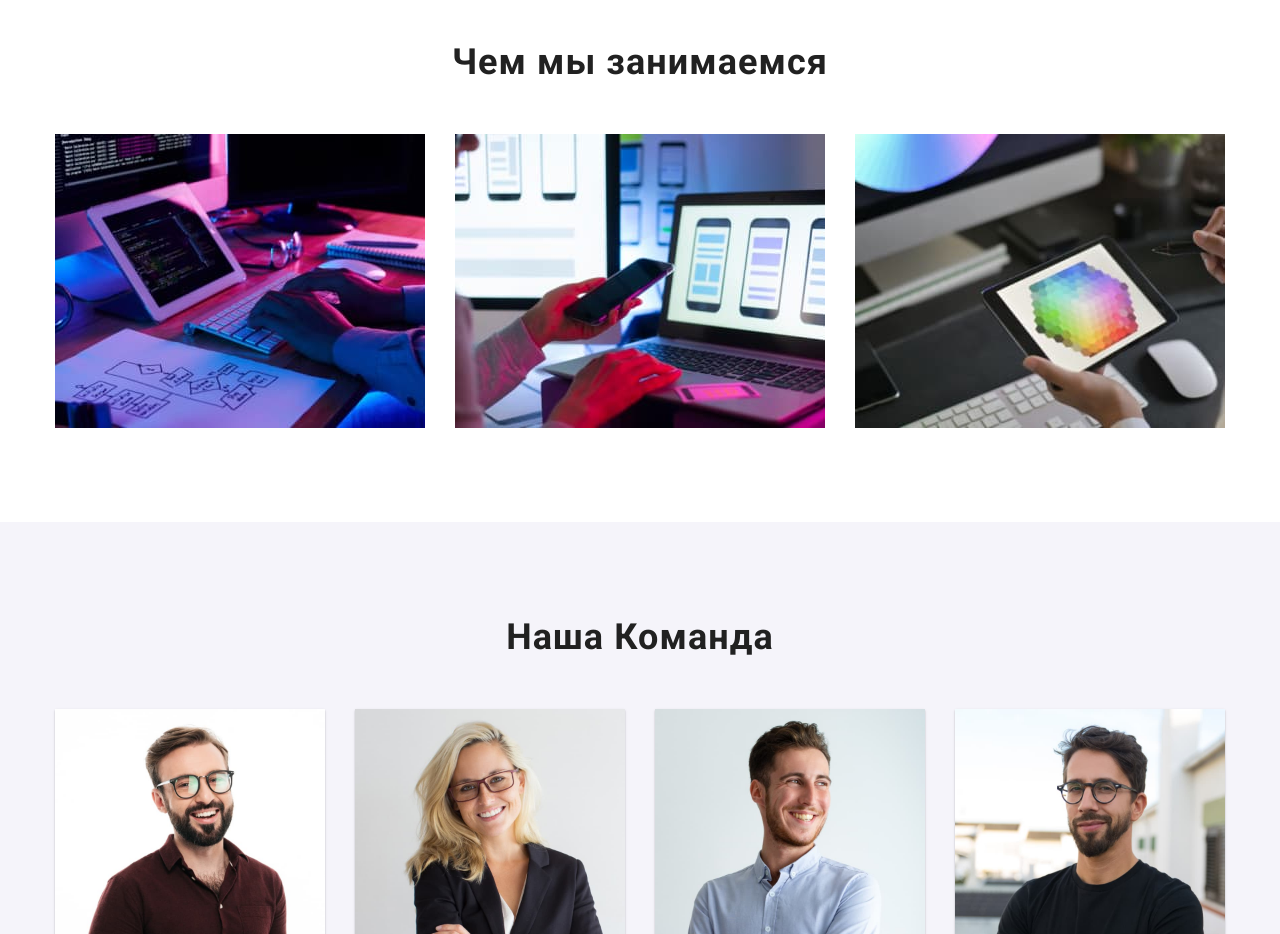
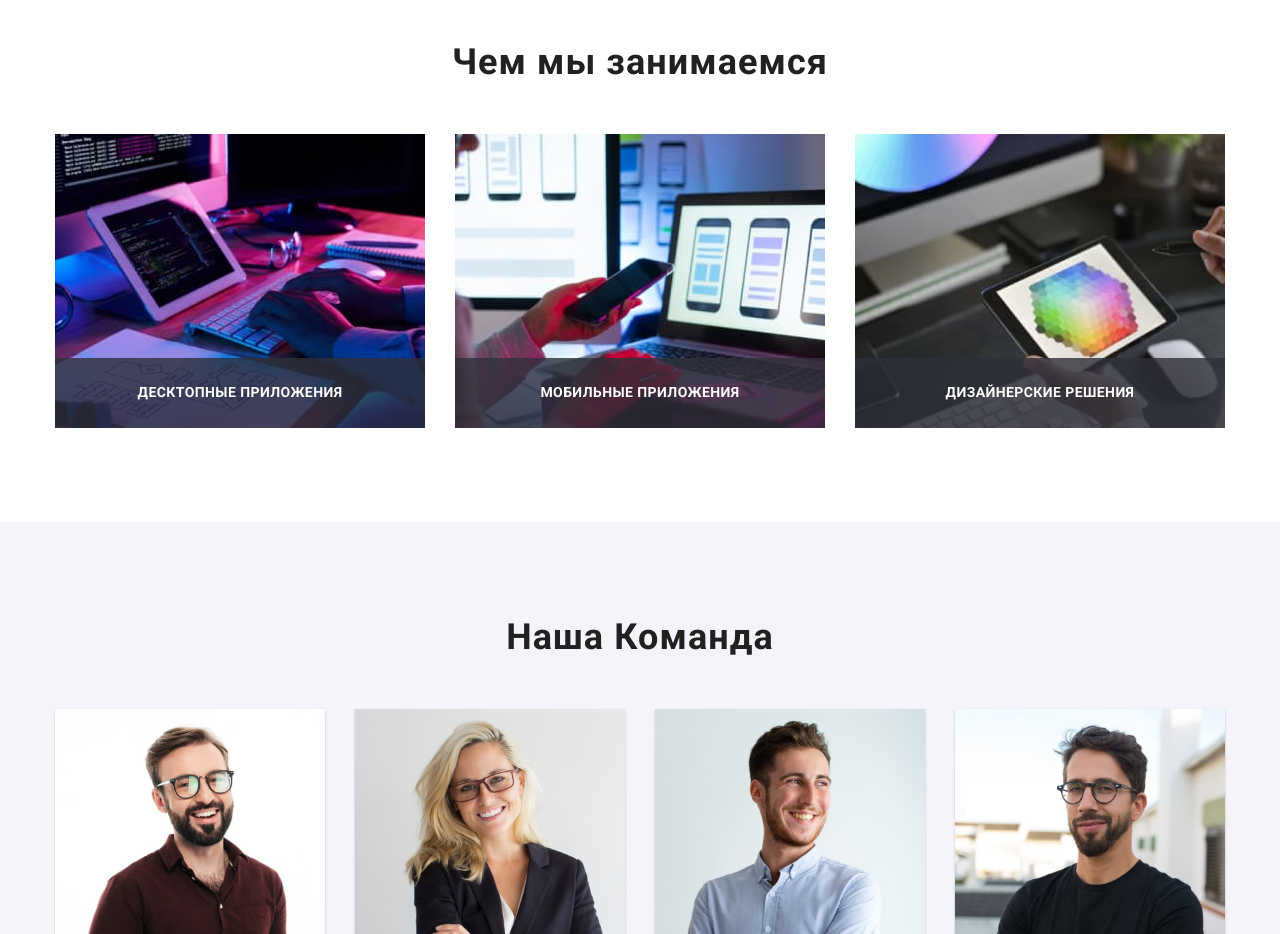
Before and after one commit to Omelchenko-Andrey/goit-markup-hw-05, a plain HTML site: page index.html in a window 1280 px wide. Shown: the part 1080-2014 px from the top of the page. Drawn offline with nearby package versions, Linux system fonts and the light colour scheme.

Commit message:
section work add title

```diff
--- a/css/styles.css
+++ b/css/styles.css
@@ -315,6 +315,32 @@ border: 1px solid #ECECEC;
     --items: 3;
 }
 
+.product {
+    position: relative;
+}
+
+.products-action{
+    position: absolute;
+    bottom: 0;
+    right: 0;
+    width: 100%;
+    background-color: rgba(47, 48, 58, 0.8);
+    padding-top: 27px ;
+    padding-bottom: 27px ;
+    text-align: center;
+}
+
+.products-title{
+    font-family: 'Roboto';
+    font-style: normal;
+    font-weight: 700;
+    font-size: 14px;
+    line-height: 1.1;
+    text-align: center;
+    letter-spacing: 0.03em;
+    text-transform: uppercase;
+    color: #FFFFFF;
+}
 
 /* --------------------Section-Our-Team-------------------- */
 
--- a/index.html
+++ b/index.html
@@ -119,14 +119,23 @@
       <div class="container">
         <h2 class="section-title">Чем мы занимаемся</h2>
         <ul class="work-list card-set list-reset">
-          <li class="work-image card-set-item">
+          <li class="work-image card-set-item product">
             <img src="./images/doings/img-1.jpg" alt="Десктопные приложения" width="370" height="294" />
+            <div class="products-action">
+              <p class="products-title">Десктопные приложения</p>
+            </div>
           </li>
-          <li class="work-image card-set-item">
+          <li class="work-image card-set-item product">
             <img src="./images/doings/img-2.jpg" alt="Мобильные приложения" width="370" height="294" />
+            <div class="products-action">
+              <p class="products-title">Мобильные приложения</p>
+              </div>
           </li>
-          <li class="work-image card-set-item">
+          <li class="work-image card-set-item product">
             <img src="./images/doings/img-3.jpg" alt="Дизайнерские решения" width="370" height="294" />
+            <div class="products-action">
+              <p class="products-title">Дизайнерские решения</p>
+              </div>
           </li>
         </ul>
       </div>
```
Also changed, not shown: js/modal.js (added, +14 -0 lines).
